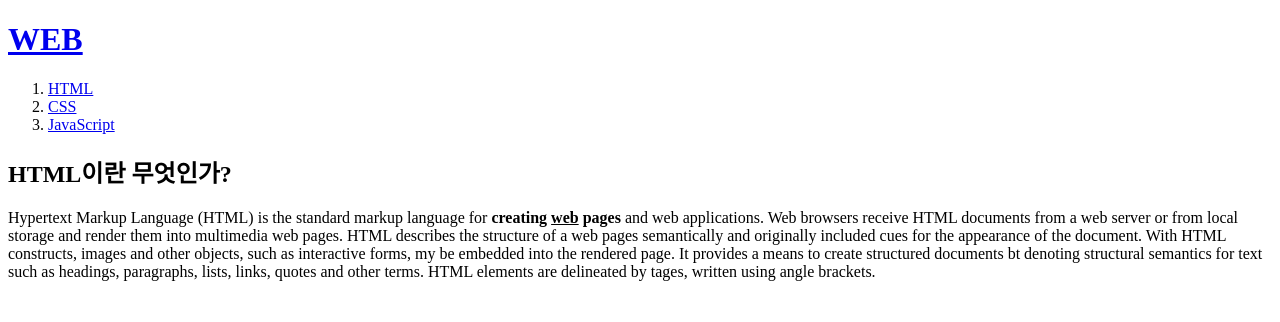
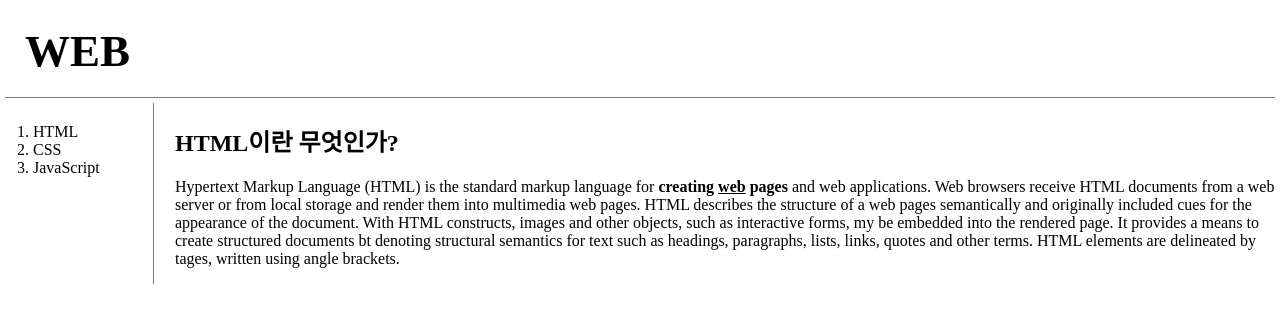
Before and after one commit to JunheungPark/my-web, a plain HTML site: page 1.html in a window 1280 px wide. Drawn offline with Linux system fonts and the light colour scheme.

Commit message:
수정수정

```diff
--- a/1.html
+++ b/1.html
@@ -1,21 +1,26 @@
 <!doctype html>
 <html>
   <head>
-    <title>WEB1 - html</title>
+    <title>WEB - html</title>
     <meta charset="utf-8">
+    <link rel="stylesheet" href="style.css">
   </head>
 
   <body>
-    <h1><a href="index.html">WEB</a></h1>
+    <h1><a href="index.html">WEB</font></a></h1>
+    <div id="grid">
       <ol>
         <li><a href="1.html">HTML</a></li>
         <li><a href="2.html">CSS</a></li>
         <li><a href="3.html">JavaScript</a></li>
       </ol>
 
+      <div id="article">
         <h2>HTML이란 무엇인가?</h2>
         <p>
           Hypertext Markup Language (HTML) is the standard markup language for <strong>creating <u>web</u> pages</strong> and web applications. Web browsers receive HTML documents from a web server or from local storage and render them into multimedia web pages. HTML describes the structure of a web pages semantically and originally included cues for the appearance of the document. With HTML constructs, images and other objects, such as interactive forms, my be embedded into the rendered page. It provides a means to create structured documents bt denoting structural semantics for text such as headings, paragraphs, lists, links, quotes and other terms. HTML elements are delineated by tages, written using angle brackets.
         </p>
+      </div>
+    </div>
   </body>
 </html>
--- /dev/null
+++ b/style.css
@@ -0,0 +1,45 @@
+body {
+  margin: 0px;
+}
+a {
+  color: black;
+  text-decoration: none;
+}
+h1 {
+  font-size: 45px;
+  text-align: left;
+  border-bottom: 1px gray solid;
+  margin: 5px;
+  padding: 20px;
+}
+ol {
+  border-right: 1px gray solid;
+  width: 100px;
+  margin: 0px;
+  padding: 20px;
+}
+#active {
+  color: green;
+}
+#grid {
+  display: grid;
+  grid-template-columns: 150px 1fr;
+}
+#grid ol {
+  padding-left: 33px;
+}
+#article {
+  padding-left: 25px;
+}
+@media(max-width: 800px) {
+  #grid {
+    display: block;
+    grid-template-columns: 150px 1fr;
+  }
+  ol {
+    border-right: none;
+  }
+  h1 {
+    border-bottom: none;
+  }
+}
```
Also changed, not shown: 2.html (+7 -2 lines), 3.html (+7 -2 lines), index.html (+11 -2 lines). Lines whose indentation alone changed are shown as unchanged.
